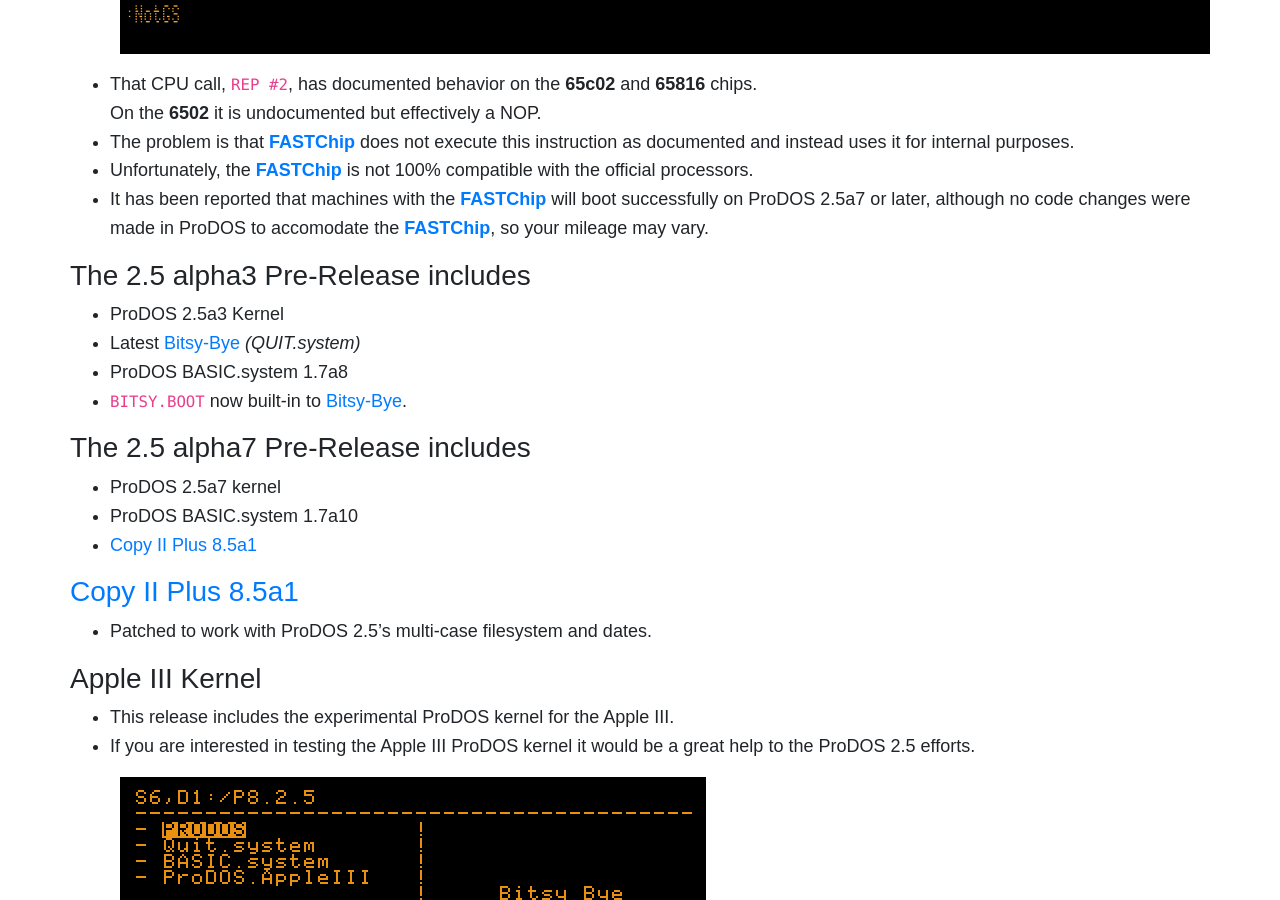
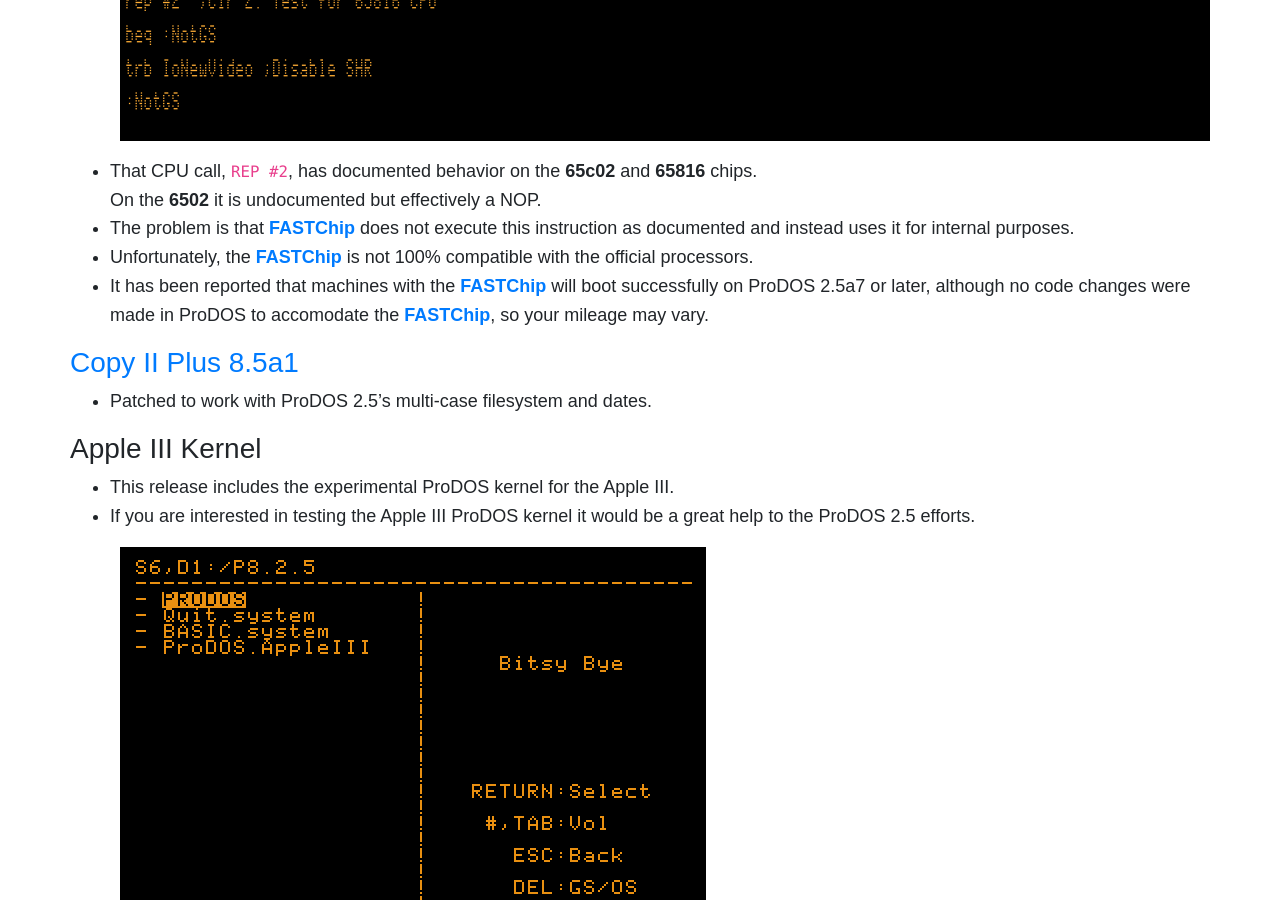
Before and after one commit to ProDOS-8/ProDOS-8.github.io, a Jekyll site: the page built from _pages/releases/prodos-25.md, in a window 1280 px wide and 900 px high, scrolled down 3513 px. Built offline with Jekyll 4.4.1, drawn with Linux system fonts in a browser that asks for light colours; some of the changed text lies outside the part shown.

Commit message:
More ProDOS25 page cleanup

```diff
--- a/_pages/releases/prodos-25.md
+++ b/_pages/releases/prodos-25.md
@@ -143,6 +143,7 @@
 <img class="indented" src="/pix/prodos25/bitsy-bye-uppercase_orange.png" />
 
 
+<div class="vertical-spacer"></div>
 #### [FASTChip](http://www.a2heaven.com/webshop/index.php?rt=product/product&product_id=147) Compatibility
 
 * The [FASTChip](http://www.a2heaven.com/webshop/index.php?rt=product/product&product_id=147) //e accelerates the Apple //e up to 16.6 Mhz by replacing the microprocessor with a faster one.
@@ -152,7 +153,7 @@
 * Specifically, the `REP #2` CPU call is used in **Bitsy Bye** to determine if `$C029` can be safely changed because the machine is not a **//c+**.
 
 {% highlight asm %}
-    ldx   #$ff-$20
+ldx   #$ff-$20
 
 :ZpLoop
 lda InitZpEnd-$FF,x ;Init ZP vars
@@ -171,7 +172,7 @@
 * It has been reported that machines with the **[FASTChip](http://www.a2heaven.com/webshop/index.php?rt=product/product&product_id=147)** will boot successfully on ProDOS 2.5a7 or later, although no code changes were made in ProDOS to accomodate the **[FASTChip](http://www.a2heaven.com/webshop/index.php?rt=product/product&product_id=147)**, so your mileage may vary.
 
 
-
+<!--
 ### The 2.5 alpha3 Pre-Release includes
 
 * ProDOS 2.5a3 Kernel
@@ -186,7 +187,7 @@
 * ProDOS 2.5a7 kernel
 * ProDOS BASIC.system 1.7a10
 * [Copy II Plus 8.5a1](/copy-ii-plus/)
-
+-->
 
 
 
@@ -249,7 +250,7 @@
 * Previously, _on the Apple IIe or IIc,_ if you hit the DELETE key you would get the checkerboard. Now if you hit the delete key it will actualy delete the character.
 * New **online** command will list devices in the system showing the slot, drive, volume name, and free space.
 * Dash _(-)_ will run ProCMD files
-  * Runs **CMD** files at $4000 _(ProCMD)_
+  * Runs **CMD** files at `$4000` _(ProCMD)_
   * Now allows for file arguments
 
 {% highlight basic %}
@@ -280,17 +281,28 @@
 <div class="vertical-spacer"></div>
 #### _How_ ProDOS 2.5 supports 8 drives per slot
 
-**Bit layout for P8 2.5 unitnum:**
+<div class="vertical-spacer"></div>
+##### **Bit layout for the ProDOS 2.5 unitnum:**
 * `76543210`
 * `DSSS00XY`
 
-**Where**
 
-|DSSS|00|X|Y|
-|----:|--|:-|:-|
-|**Drive bit 0** and **Slot bits 2:0** like previous ProDOS versions|&nsbp;|Drive bit 2|Drive bit 1|
+<div class="vertical-spacer"></div>
+##### **Where**
 
-**To calculate the drive number _(1-8)_ from a ProDOS 2.5 unitnum in Acc:**
+<div class="vertical-spacer"></div>
+<table id="case-compatibility-issues">
+<tr class="table-header-top-row"><th>DSSS</th><th>00</th><th>X</th><th>Y</th></tr>
+<tr><td><strong>Drive bit 0</strong> and <strong>Slot bits 2:0</strong> like previous ProDOS versions</td><td></td><td>Drive bit 2</td><td>Drive bit 1</td></tr>
+</table>
+
+
+
+
+
+
+<div class="vertical-spacer"></div>
+##### **To calculate the drive number _(1-8)_ from a ProDOS 2.5 unitnum in Acc:**
 
 {% highlight asm %}
 ASL
@@ -302,8 +314,8 @@
 
 * ProDOS 2.5 now supports up to 37 drives stored at `$BF32-$BF56`, with a `$00` terminator at `$BF57`.
 
-* All 8 drives per slot use the per-slot driver handler at `$BF12-$BF1F` with the 'drive 2' driver unused.
-* However the internal `/RAM` driver is still called through the 'slot 3, drive 2' handler at `$BF26` for compatibility with apps which disconnect `/RAM` in order to use **aux memory**.
+* All 8 drives per slot use the per-slot driver handler at `$BF12-$BF1F` with the **drive 2** driver unused.
+* However the internal `/RAM` driver is still called through the **slot 3, drive 2** handler at `$BF26` for compatibility with apps which disconnect `/RAM` in order to use **aux memory**.
 
 
 
```
